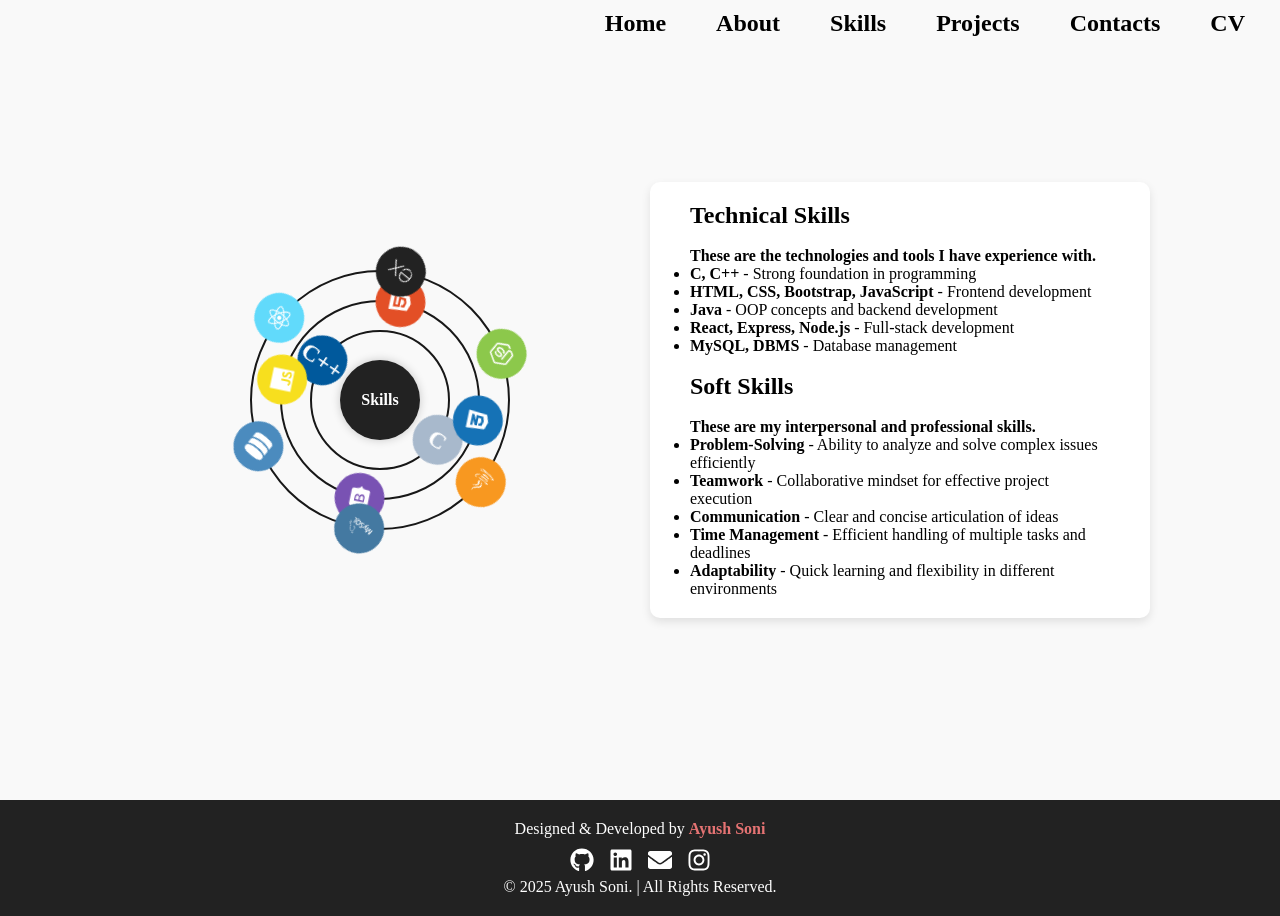
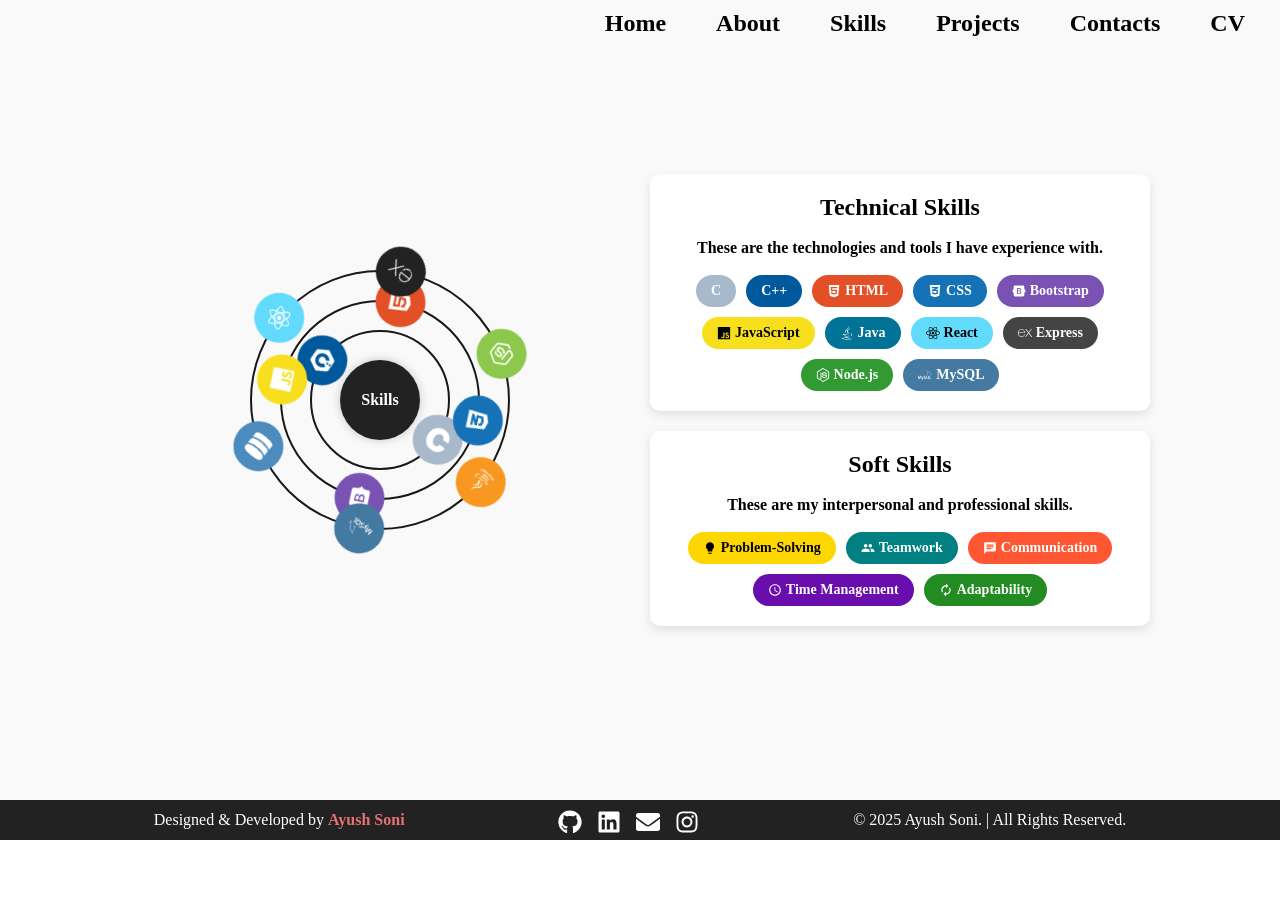
Before and after one commit to ayushsoni155/Portfolio, a React (Create React App) app: page /Skills in a window 1280 px wide. After the commit the page ends 840 px from the top, so only its background shows below. Built offline with nearby package versions, Linux system fonts and the light colour scheme; a web font is replaced by a local one.

Commit message:
Add files via upload

```diff
--- a/package.json
+++ b/package.json
@@ -5,6 +5,7 @@
   "dependencies": {
     "cra-template": "1.2.0",
     "framer-motion": "^12.0.5",
+    "gsap": "^3.12.7",
     "lucide-react": "^0.474.0",
     "react": "^19.0.0",
     "react-dom": "^19.0.0",
--- a/src/components/css/About.css
+++ b/src/components/css/About.css
@@ -64,7 +64,10 @@
     max-width: 500px;
     text-align: center;
   }
-
+  .gym { background-color: #FF4500; } /* Orange Red */
+          .coding { background-color: #1E90FF; } /* Dodger Blue */
+          .music { background-color: #8A2BE2; } /* Blue Violet */
+          .movie { background-color: #2E8B57; } /* Sea Green */
   .hobby-list {
     display: flex;
     flex-wrap: wrap;
@@ -72,8 +75,7 @@
     justify-content: center;
   }
 
-  .hobby-item {
-    background: #ff6b6b;
+  .hobby-list div{
     color: white;
     padding: 8px 15px;
     border-radius: 20px;
--- a/src/components/css/Footer.css
+++ b/src/components/css/Footer.css
@@ -3,12 +3,18 @@
     background: #222;
     color: white;
     text-align: center;
-    padding: 20px;
+    padding: 0px;
     position: relative;
     bottom: 0;
     width: 100%;
     font-size: 16px;
     transition: all 0.5s ease-in-out;
+
+}
+.footerContent{
+    display: flex;
+    justify-content: space-evenly;
+    align-items: center;
 }
 .FooterName{
     font-weight: bold;
@@ -56,7 +62,9 @@
         font-size: 14px;
         padding: 15px;
     }
-
+    .footerContent{
+        flex-direction: column;
+    }
     .footerIcons a {
         font-size: 20px;
     }
--- a/src/components/css/Header.css
+++ b/src/components/css/Header.css
@@ -4,7 +4,7 @@ header {
   width: 100%;
   top: 0;
   z-index:9999;
-  /* background-color:white; */
+  /* background-color:rgba(249, 249, 249, 0.603); */
   color: rgb(24, 24, 24);
   /* border-bottom: 1px solid crimson; */
   /* box-shadow: 0px 1px 4px rgba(24, 24, 24, 0.4); */
@@ -72,7 +72,7 @@ header {
   bottom: -3px; /* Adjusts the underline position */
   width: 100%;
   height: 2px;
-  background-color: crimson; /* Crimson */
+  background-color: #dc143c; /* Crimson */
   transform: scaleX(0); /* Hidden by default */
   transition: transform 0.3s ease-in-out;
 }
--- a/src/components/css/LandingPage.css
+++ b/src/components/css/LandingPage.css
@@ -7,7 +7,7 @@
     gap: 50px;
     height: 100vh;
     text-align: center;
-    background: white;
+    background: rgba(255, 255, 255, 0.6);
     padding: 20px;
     transition: all 0.5s ease-in-out;
 }
@@ -120,6 +120,27 @@
     margin-top: 20px;
     transition: all 0.5s ease-in-out;
 }
+/* About Me Button */
+.aboutMeBtn {
+    margin-top: 15px;
+    padding: 10px 20px;
+    font-size: 18px;
+    font-weight: bold;
+    color: white;
+    background-color: #E57373;
+    border: none;
+    border-radius: 8px;
+    cursor: pointer;
+    transition: all 0.3s ease-in-out;
+}
+
+.aboutMeBtn:hover {
+    background-color: crimson;
+    transform: scale(1.05);
+}
+#landingBTNS{
+    display: flex;
+}
 
 .landingText h2 {
     font-size: 42px;
@@ -147,10 +168,13 @@
 
 /* Social Media Icons */
 .socialIcons {
-    margin-top: 20px;
+    position: absolute;
+    bottom: 5px;
+    right: 5px;
     display: flex;
+    flex-direction: column;
     justify-content: center;
-    gap: 15px;
+    gap: 5px;
 }
 
 .socialIcons a {
@@ -170,6 +194,7 @@
         top: -39px;
     }
     .landingPageContainer {
+        height: 95vh;
         flex-direction: column;
         gap: 0px;
     }
--- a/src/components/css/Skills.css
+++ b/src/components/css/Skills.css
@@ -24,15 +24,64 @@
 
 /* Centering text section */
 .sectionSkillText {
+    /* padding: 20px 40px; */
+    border-radius: 10px;
+    gap: 20px;
+    width: 100%;
+    max-width: 500px;
+    text-align: left;
+    display: flex;
+    flex-direction: column;
+}
+.skills-text
+{
     background: white;
-    padding: 20px 40px;
+    padding: 20px 15px;
     border-radius: 10px;
     box-shadow: 0px 4px 10px rgba(0, 0, 0, 0.1);
     width: 100%;
     max-width: 500px;
-    text-align: left;
-}
+    text-align: center;
+  }
+  .skills-list{
+    color: white;
+    display: flex;
+    flex-wrap: wrap;
+    gap: 10px;
+    justify-content: center;
+  }
+  .problem-solving { background-color: #FFD700; color: black; } /* Gold */
+  .teamwork { background-color: #008080; } /* Teal */
+  .communication { background-color: #FF5733; } /* Red-Orange */
+  .time-management { background-color: #6A0DAD; } /* Purple */
+  .adaptability { background-color: #228B22; } /* Forest Green */
 
+  .skills-list div {
+    display: flex;
+    gap: 4px;
+    align-items: center;
+
+    font-weight: bold;
+
+    padding: 8px 15px;
+    border-radius: 20px;
+    font-size: 14px;
+  }
+  .c
+  {
+     background-color: #A8B9CC;
+    }
+  .cpp { background-color: #00599C; }
+  .html { background-color: #E34F26; }
+  .css { background-color: #1572B6; }
+  .bootstrap { background-color: #7952B3; }
+  .js { background-color: #F7DF1E; color: black; }
+  .java { background-color: #007396; }
+  .react { background-color: #61DAFB; color: black; }
+  .express { background-color: #444; }
+  .node { background-color: #339933; }
+  .mysql { background-color: #4479A1; }
+  .dbms { background-color: #FF9900; }
 /* Skills Animation Container */
 .skills-container {
     position: relative;
--- a/src/components/jsx/About.jsx
+++ b/src/components/jsx/About.jsx
@@ -41,10 +41,10 @@ I’m always up for <b>learning new things and challenging myself.</b> My goal i
       <div className="hobbies">
         <h2>Hobbies</h2>
         <div className="hobby-list">
-          <div className="hobby-item">💪 Gym Training</div>
-          <div className="hobby-item">💻 Coding & Development</div>
-          <div className="hobby-item">🎧🎶 Listening To Music  </div>
-          <div className="hobby-item">🎬 Watching Movie</div>
+        <div className="gym">💪 Gym Training</div>
+        <div className="coding">💻 Coding & Development</div>
+        <div className="music">🎧🎶 Listening To Music</div>
+        <div className="movie">🎬 Watching Movie</div>
         </div>
       </div>
       </div>
--- a/src/components/jsx/LandingPage.jsx
+++ b/src/components/jsx/LandingPage.jsx
@@ -1,8 +1,8 @@
 import React from "react";
-import { FaGithub, FaInstagram, FaLinkedin,FaEnvelope } from "react-icons/fa";
 import "../css/LandingPage.css";
-
+import { useNavigate } from "react-router-dom";
 export default function LandingPage() {
+  const navigate = useNavigate();
   return (
     <div className="landingPageContainer">
       {/* Irregular Shape with Image */}
@@ -18,29 +18,17 @@ export default function LandingPage() {
           Hello, I'm <span id="portred">Ayush Soni</span>
         </h2>
         <p>
-  A Passionate <span className="highlight">Full-Stack Developer</span> Crafting Digital Experiences.
-</p>
-<p>
-  Building Scalable and Interactive Web Applications.
-</p>
+          A Passionate <span className="highlight">Full-Stack Developer</span> Crafting Digital Experiences.
+        </p>
+        <p>Building Scalable and Interactive Web Applications.</p>
 
+        {/* "About Me" Button */}
+        <button className="aboutMeBtn" onClick={() => navigate("/About")}>
+      More about Me
+    </button>
 
-        {/* Social Media Icons */}
-        <div className="socialIcons">
-          <a href="https://github.com/ayushsoni155" target="_blank" rel="noopener noreferrer">
-            <FaGithub />
-          </a>
-          <a href="https://linkedin.com/in/ayush-soni-9b2583239" target="_blank" rel="noopener noreferrer">
-            <FaLinkedin />
-          </a>
-          <a href="mailto:ayushsoni6997@gmail.com">
-    <FaEnvelope />  {/* Email Icon */}
-  </a>
-          <a href="https://www.instagram.com/ayushsoni.155" target="_blank" rel="noopener noreferrer">
-            <FaInstagram />
-          </a>
-        </div>
       </div>
-    </div>
+          </div>
+
   );
 }
--- a/src/components/jsx/Skills.jsx
+++ b/src/components/jsx/Skills.jsx
@@ -1,21 +1,25 @@
 import React from "react";
 import "../css/Skills.css";
-import {  FaHtml5, FaCss3Alt, FaBootstrap, FaJs, FaReact, FaJava, FaDatabase, FaNodeJs } from "react-icons/fa";
-import { SiMysql, SiExpress } from "react-icons/si";
+import { FaHtml5, FaCss3Alt, FaBootstrap, FaJs, FaReact, FaJava, FaDatabase, FaNodeJs } from "react-icons/fa";
+import { SiMysql, SiExpress, SiC, SiCplusplus } from "react-icons/si";
+import { MdLightbulb, MdPeople, MdAccessTime, MdAutorenew, MdChat } from "react-icons/md";
+
+
 const skillsData = [
-  { icon: 'C', color: "#A8B9CC", orbit: 1 }, // C
-  { icon: 'C++', color: "#00599C", orbit: 1 }, // C++
+  { icon: <SiC />, color: "#A8B9CC", orbit: 1 }, // C
+  { icon: <SiCplusplus />, color: "#00599C", orbit: 1 }, // C++
   { icon: <FaHtml5 />, color: "#E34F26", orbit: 2 }, // HTML
   { icon: <FaCss3Alt />, color: "#1572B6", orbit: 2 }, // CSS
   { icon: <FaBootstrap />, color: "#7952B3", orbit: 2 }, // Bootstrap
   { icon: <FaJs />, color: "#F7DF1E", orbit: 2 }, // JavaScript
   { icon: <FaReact />, color: "#61DAFB", orbit: 3 }, // React
   { icon: <SiExpress />, color: "#222222", orbit: 3 }, // Express
-  { icon: <FaNodeJs />, color: "#8CC84B", orbit: 3 }, // Node
+  { icon: <FaNodeJs />, color: "#8CC84B", orbit: 3 }, // Node.js
   { icon: <FaJava />, color: "#F89820", orbit: 3 }, // Java
   { icon: <SiMysql />, color: "#4479A1", orbit: 3 }, // MySQL
   { icon: <FaDatabase />, color: "#4B8BBE", orbit: 3 }, // DBMS
 ];
+
 const getOrbitElements = (orbit, radius) => {
   const skillsInOrbit = skillsData.filter((skill) => skill.orbit === orbit);
   const angleStep = 360 / skillsInOrbit.length;
@@ -24,7 +28,7 @@ const getOrbitElements = (orbit, radius) => {
     const angle = index * angleStep;
     return (
       <div
-        key={skill.name}
+        key={index}
         className="skill-circle"
         style={{
           backgroundColor: skill.color,
@@ -40,14 +44,9 @@ const getOrbitElements = (orbit, radius) => {
 const Skills = () => {
   return (
     <section className="skills-section">
-
-
       <div className="animSection">
         <div className="skills-container">
-        {/* Central Circle */}
           <div className="central-circle">Skills</div>
-
-        {/* Orbit Paths with Rotating Containers */}
           <div className="orbit orbit-1">
             <div className="orbit-container">{getOrbitElements(1, 70)}</div>
           </div>
@@ -62,35 +61,35 @@ const Skills = () => {
       <div className="sectionSkillText">
         <div className="skills-text">
           <h2 className="skills-heading">Technical Skills</h2>
-      <br/>
-<h4 className="skills-description">
-  These are the technologies and tools I have experience with.
-</h4>
-<ul className="skills-list">
-  <li><b>C, C++</b> - Strong foundation in programming</li>
-  <li><b>HTML, CSS, Bootstrap, JavaScript</b> - Frontend development</li>
-  <li><b>Java</b> - OOP concepts and backend development</li>
-  <li><b>React, Express, Node.js</b> - Full-stack development</li>
-  <li><b>MySQL, DBMS</b> - Database management</li>
-</ul>
-<br/>
+          <br />
+          <h4 className="skills-description">These are the technologies and tools I have experience with.</h4>
+          <br />
+          <div className="skills-list">
+          <div className="c">C</div>
+        <div className="cpp">C++</div>
+        <div className="html"><FaHtml5 /> HTML</div>
+        <div className="css"><FaCss3Alt /> CSS</div>
+        <div className="bootstrap"><FaBootstrap /> Bootstrap</div>
+        <div className="js"><FaJs /> JavaScript</div>
+        <div className="java"><FaJava /> Java</div>
+        <div className="react"><FaReact /> React</div>
+        <div className="express"><SiExpress /> Express</div>
+        <div className="node"><FaNodeJs /> Node.js</div>
+        <div className="mysql"><SiMysql /> MySQL</div>
 
+          </div>
+        </div>
+        <div className="skills-text">
           <h2 className="skills-heading">Soft Skills</h2>
-<br/>
-<h4 className="skills-description">
-  These are my interpersonal and professional skills.
-</h4>
-<ul className="skills-list">
-  <li><b>Problem-Solving</b> - Ability to analyze and solve complex issues efficiently</li>
-  <li><b>Teamwork</b> - Collaborative mindset for effective project execution</li>
-  <li><b>Communication</b> - Clear and concise articulation of ideas</li>
-  <li><b>Time Management</b> - Efficient handling of multiple tasks and deadlines</li>
-  <li><b>Adaptability</b> - Quick learning and flexibility in different environments</li>
-</ul>
-
-
-
-
+          <br />
+          <h4 className="skills-description">These are my interpersonal and professional skills.</h4>
+          <br />
+          <div className="skills-list">
+          <div className="problem-solving"><MdLightbulb /> Problem-Solving</div>
+        <div className="teamwork"><MdPeople /> Teamwork</div>
+        <div className="communication"><MdChat /> Communication</div>
+        <div className="time-management"><MdAccessTime /> Time Management</div>
+        <div className="adaptability"><MdAutorenew /> Adaptability</div>          </div>
         </div>
       </div>
     </section>
--- a/src/index.css
+++ b/src/index.css
@@ -10,5 +10,5 @@
 
 }
 body{
- background-color: #f9f9f9;
+ background-color: rgba(255, 255, 255, 0.603);
 }
```
Also changed, not shown: 1 other file (tests, documents, lock files or other folders). Lines whose indentation alone changed are shown as unchanged.
